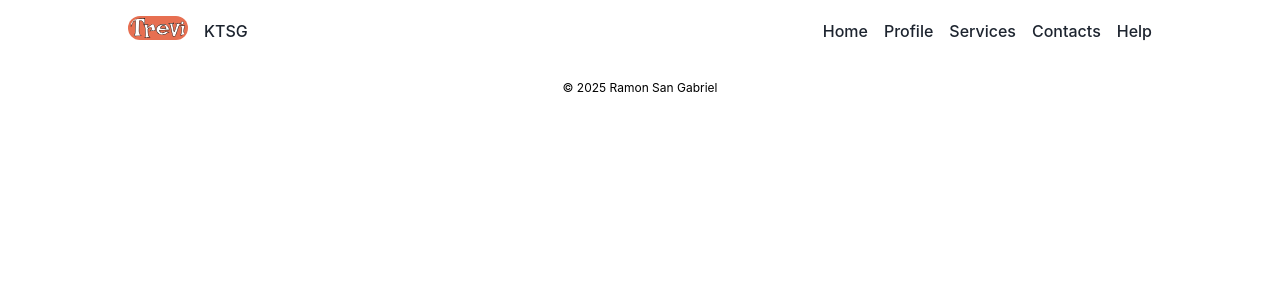
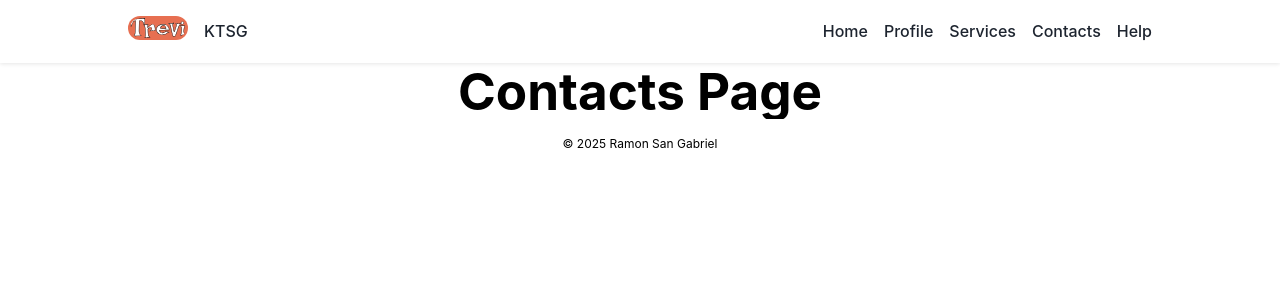
Before and after one commit to RamonSanGabriel/kole-trevi, a React (Vite) app: page /contacts in a window 1280 px wide. Shown: the top 300 px of the page. Built offline with nearby package versions, Linux system fonts and the light colour scheme.

Commit message:
Update ContactsPage.jsx

```diff
--- a/src/pages/ContactsPage/ContactsPage.jsx
+++ b/src/pages/ContactsPage/ContactsPage.jsx
@@ -1,7 +1,11 @@
 import React from 'react';
 
 const ContactsPage = () => {
-  return <div></div>;
+  return (
+    <div>
+      <h1>Contacts Page</h1>
+    </div>
+  );
 };
 
 export default ContactsPage;
```
